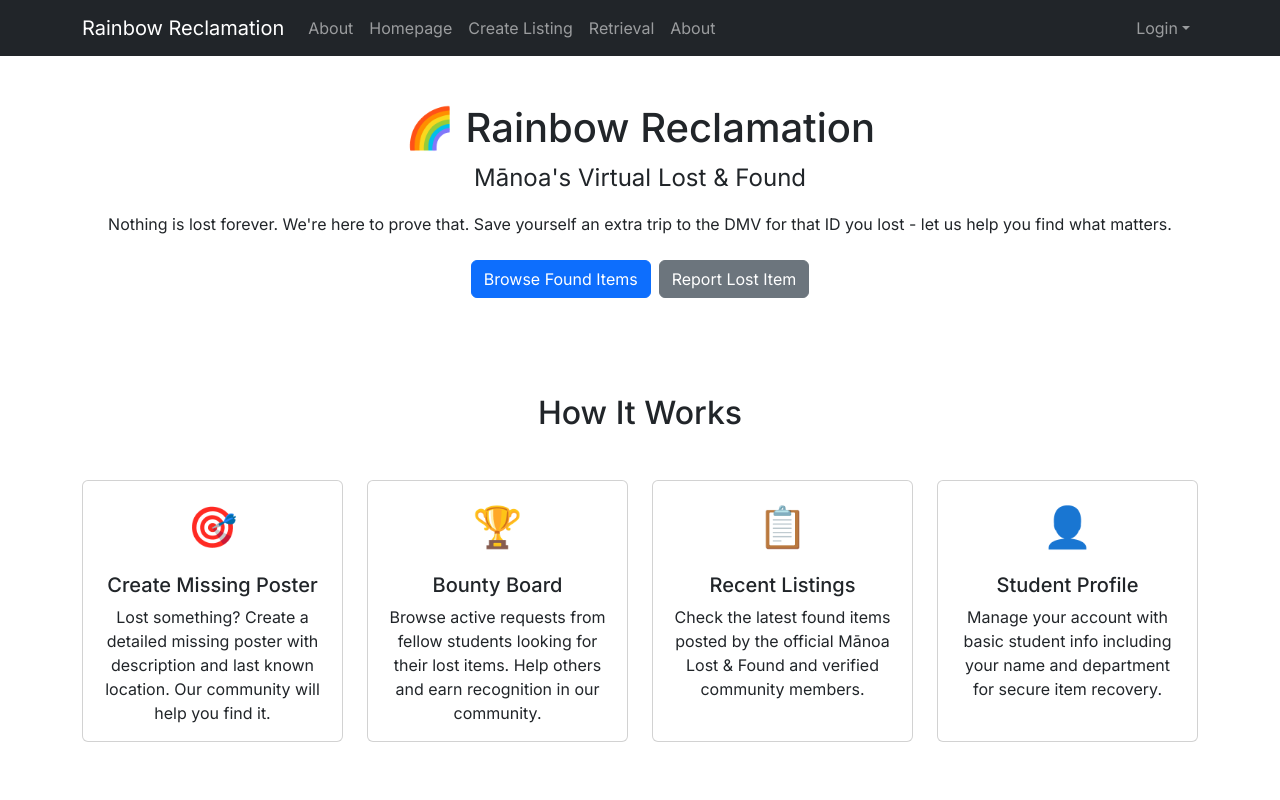
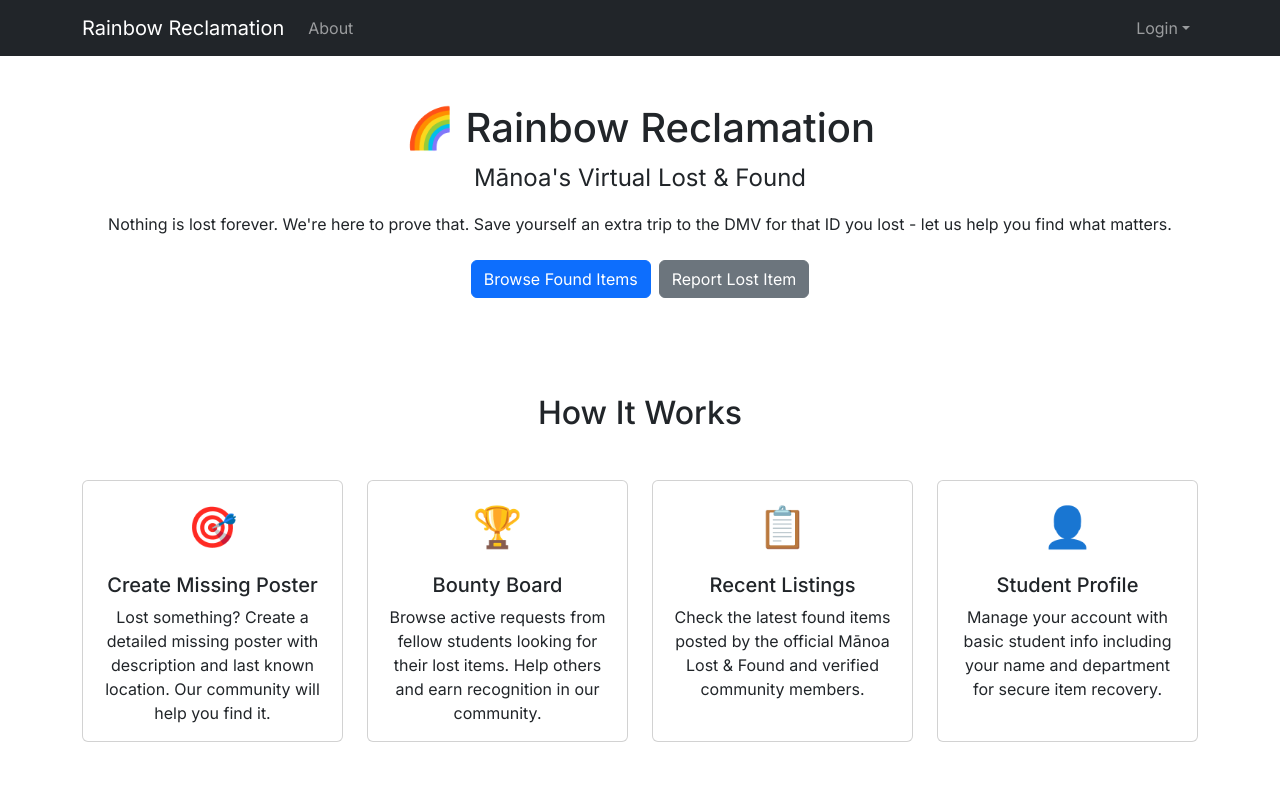
Before and after one commit to manoa-warrior-collective/rainbow-reclamation, a Next.js app: page / in a window 1280 px wide. Shown: the top 800 px of the page. Built offline with nearby package versions, Linux system fonts and the light colour scheme; no server answers.

Commit message:
Update Navbar.tsx

```diff
--- a/src/components/Navbar.tsx
+++ b/src/components/Navbar.tsx
@@ -45,35 +45,6 @@ const NavBar: React.FC = () => {
                 </Nav.Link>
               </>
             )}
-            <Nav.Link id="home" href="" key="">
-              Homepage
-            </Nav.Link>
-            <Nav.Link id="create-listing" href="" key="">
-              Create Listing
-            </Nav.Link>
-            <Nav.Link id="retrieval" href="" key="">
-              Retrieval
-            </Nav.Link>
-            <Nav.Link id="about" href="" key="">
-              About
-            </Nav.Link>
-            {/* {currentUser
-              ? [
-                  <Nav.Link id="add-stuff-nav" href="/add" key="add" active={pathName === '/add'}>
-                    Add Stuff
-                  </Nav.Link>,
-                  <Nav.Link id="list-stuff-nav" href="/list" key="list" active={pathName === '/list'}>
-                    List Stuff
-                  </Nav.Link>,
-                ]
-              : ''}
-            {currentUser && role === 'ADMIN' ? (
-              <Nav.Link id="admin-home" href="/admin" key="admin" active={pathName === '/admin'}>
-                Admin
-              </Nav.Link>
-            ) : (
-              ''
-            )} */}
           </Nav>
           <Nav>
             {session ? (
```
